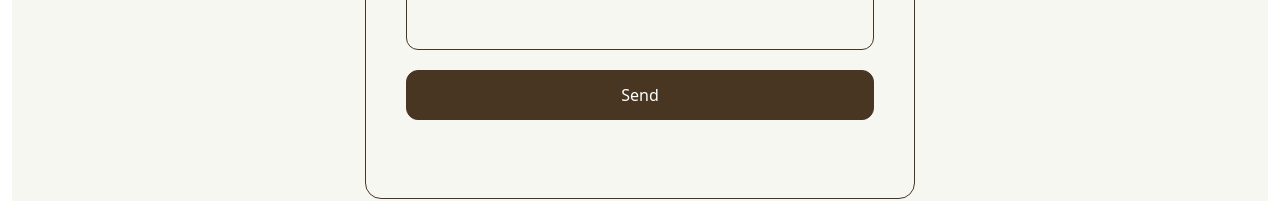
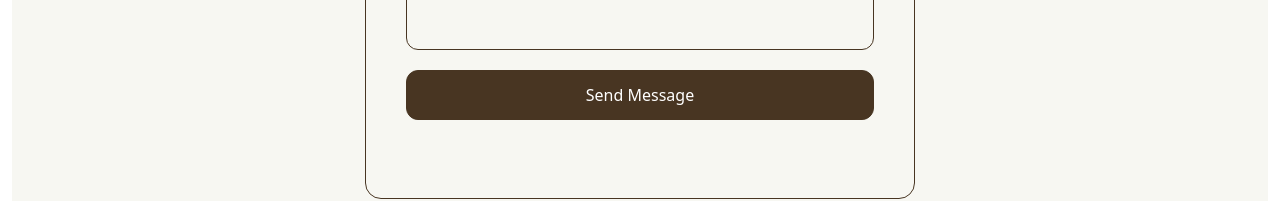
Before and after one commit to Rohitsharma050/Portfolio, a React (Vite) app in the folder Frontend/: page / in a window 1280 px wide. Shown: the part 4779-4980 px from the top of the page. Built offline with nearby package versions, Linux system fonts and the light colour scheme; no server answers.

Commit message:
Spelling errors

```diff
--- a/Frontend/src/pages/Contact.jsx
+++ b/Frontend/src/pages/Contact.jsx
@@ -83,7 +83,7 @@ const Contact = () => {
               className="border border-[#483522] rounded-xl px-3 py-3
               text-white bg-[#483522] hover:bg-[#6e583f] transition"
             >
-              {loading?"sending":"Send"}
+              {loading?"Sending...":"Send Message"}
             </button>
           </form>
 
```
